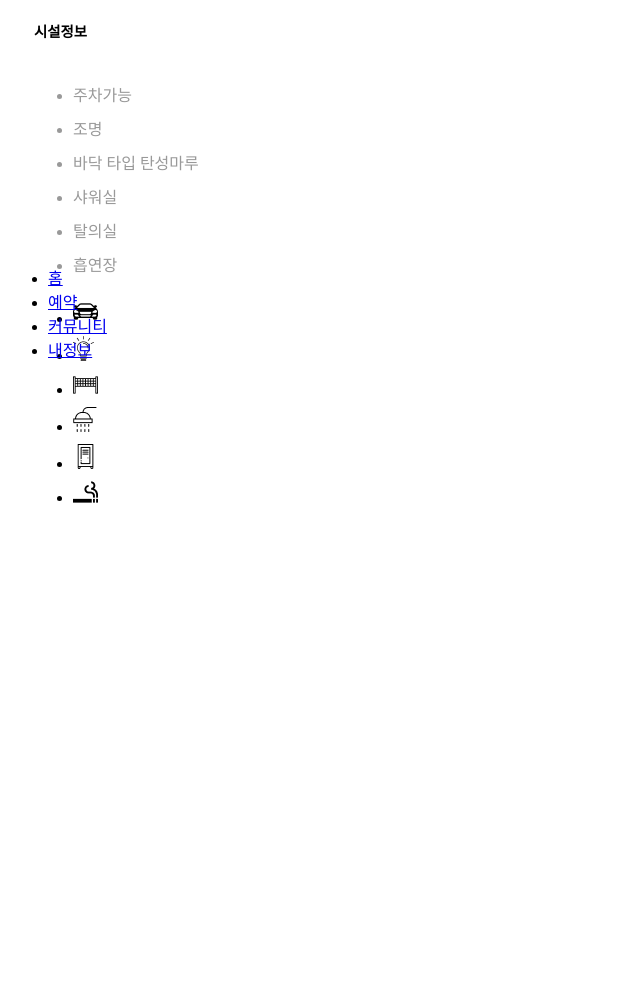
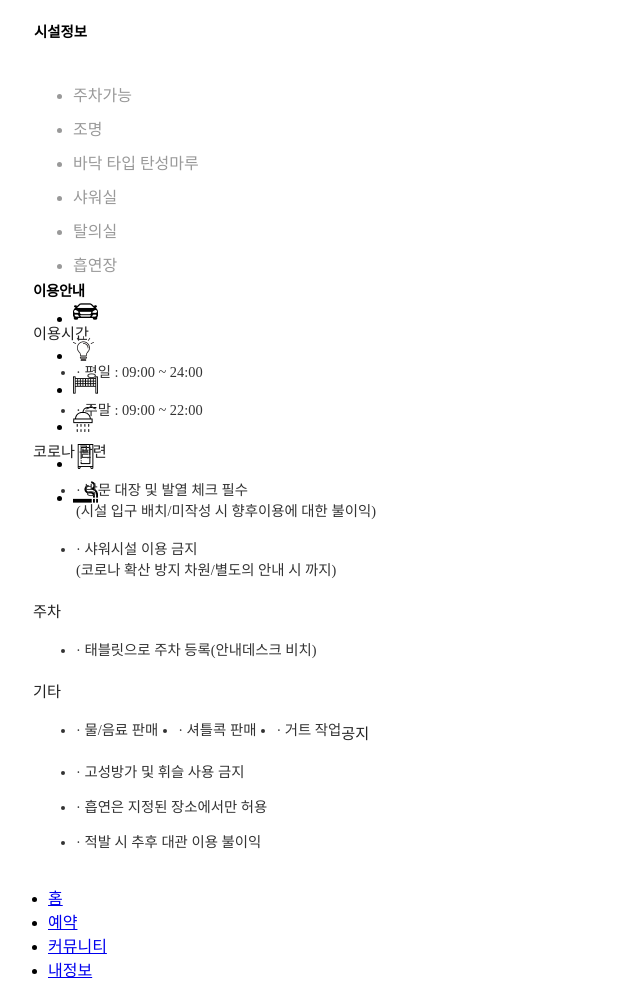
Before and after one commit to Ninro03/Yeb, a PHP site: page /reservation.html in a window 1280 px wide. Shown: the part 831-1828 px from the top of the page, without its empty margins (0-640 px from the left). Before the commit the page ends 1334 px from the top, so only its background shows below. Run offline with PHP 8.4, Linux system fonts and the light colour scheme; some libraries are stand-ins or nearby versions.

Commit message:
reservation_notice

```diff
--- a/reservation/css/reservation.css
+++ b/reservation/css/reservation.css
@@ -60,3 +60,13 @@
 .facility{padding: 7px 0 0 10px;}
 .facility_txt li{line-height: 34px; color: #999999;}
 .facility_icon li{line-height: 34px;}
+
+/*------------------------- content6 -------------------------*/
+.content6{width: 100%; height: 612px; margin-top: 8px; box-sizing: border-box; background: #ffffff;}
+.content6 .con_inner{padding: 8px 25px;}
+.content6 h3{font-size: 0.9em; margin-bottom: 17px; letter-spacing: -0.3px; }
+.content6 h4{font-size: 0.95em; margin-bottom: 17px; font-weight: 500; color: #222;}
+.content6 ul li{font-size: 0.9em; margin-left: 3px; margin-bottom: 17px; color: #333333;}
+.content6 .etc li{float: left; margin-left: 20px; margin-bottom: 12px;}
+.content6 .etc li:first-child{margin-left: 3px;}
+.content6 .notice li{margin-bottom: 14px;}
--- a/reservation/reservation.html
+++ b/reservation/reservation.html
@@ -206,7 +206,46 @@
 					</div>
 				</div>
 			</div>
+
+			<div class="content6">
+				<div class="con_inner">
+					<h3>이용안내</h3>
+					<h4>이용시간</h4>
+					<ul>
+						<li>· 평일 : 09:00 ~ 24:00</li>
+						<li>· 주말 : 09:00 ~ 22:00</li>
+					</ul>
+					<h4>코로나 관련</h4>
+					<ul>
+						<li>
+							· 방문 대장 및 발열 체크 필수<br/>
+							<span>(시설 입구 배치/미작성 시 향후이용에 대한 불이익)</span>
+						</li>
+						<li>
+							· 샤워시설 이용 금지<br/>
+							<span>(코로나 확산 방지 차원/별도의 안내 시 까지)</span>
+						</li>
+					</ul>
+					<h4>주차</h4>
+					<ul>
+						<li>· 태블릿으로 주차 등록(안내데스크 비치)</li>
+					</ul>
+					<h4>기타</h4>
+					<ul class="etc cf">
+						<li>· 물/음료 판매</li>
+						<li>· 셔틀콕 판매</li>
+						<li>· 거트 작업</li>
+					</ul>
+					<h4>공지</h4>
+					<ul class="notice">
+						<li>· 고성방가 및 휘슬 사용 금지</li>
+						<li>· 흡연은 지정된 장소에서만 허용</li>
+						<li>· 적발 시 추후 대관 이용 불이익</li>
+					</ul>
+				</div>
+			</div>
 		</section>
+
 		<footer>
 
 		</footer>
```
